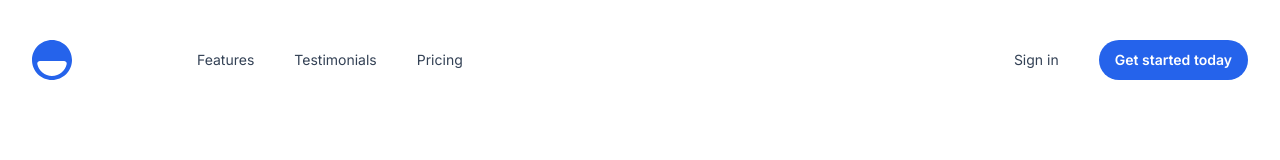
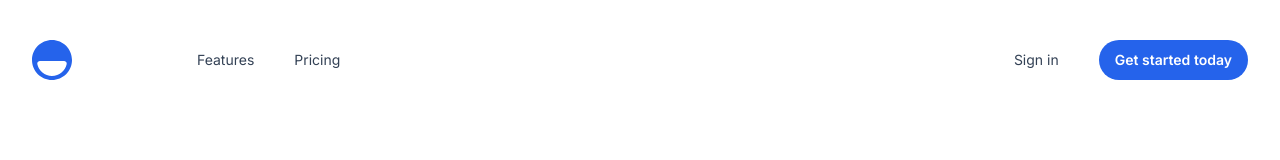
Before and after one commit to stewiethepro/hamletlanding, a Next.js app: page / in a window 1280 px wide. Shown: the top 160 px of the page. Built offline with nearby package versions, Linux system fonts and the light colour scheme.

Commit message:
7th Commit

```diff
--- a/src/components/Header.jsx
+++ b/src/components/Header.jsx
@@ -100,7 +100,7 @@ export function Header() {
             </Link>
             <div className="hidden md:flex md:gap-x-6">
               <NavLink href="#features">Features</NavLink>
-              <NavLink href="#testimonials">Testimonials</NavLink>
+              {/* <NavLink href="#testimonials">Testimonials</NavLink> */}
               <NavLink href="#pricing">Pricing</NavLink>
             </div>
           </div>
```
